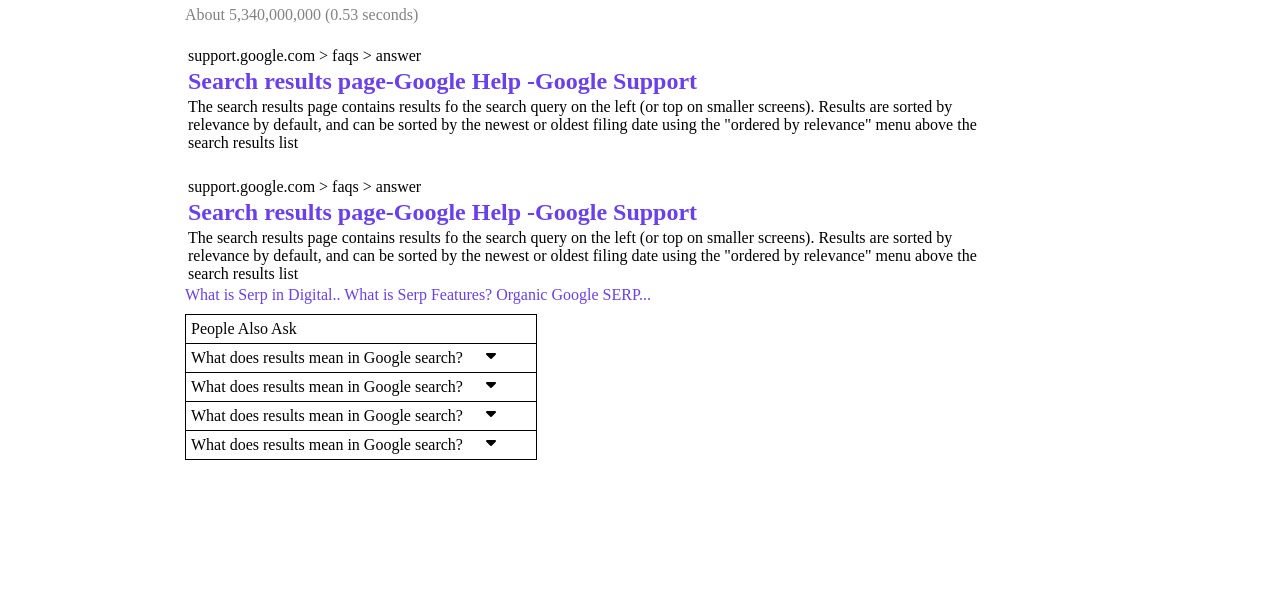
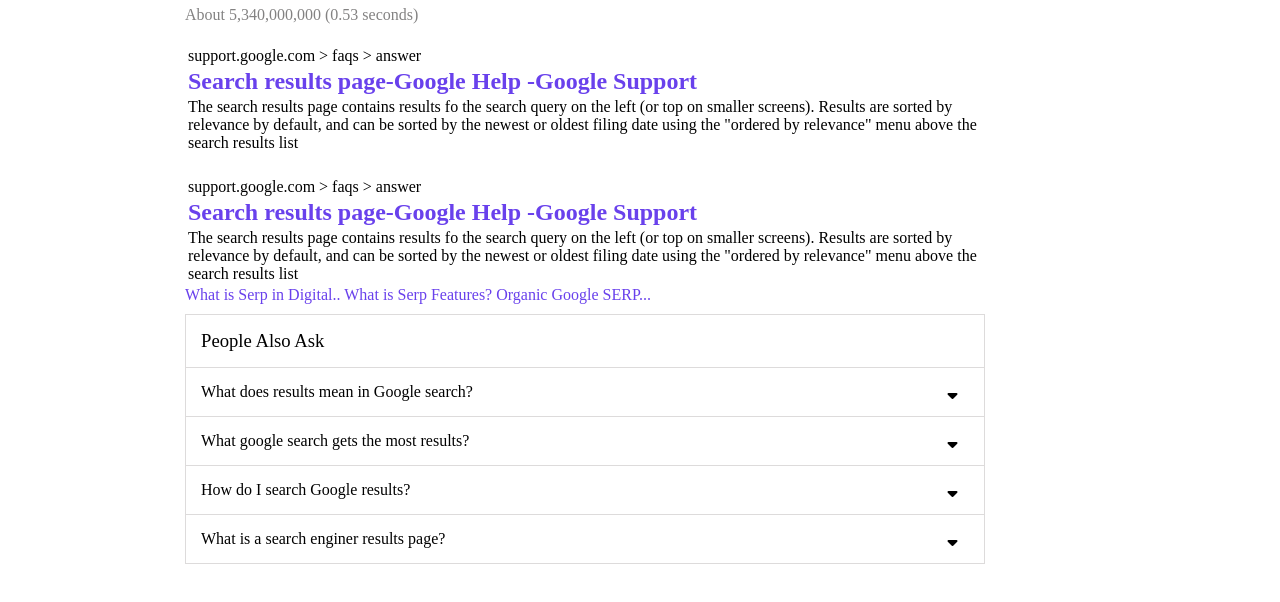
Before and after one commit to reynolga/google_search_results, a plain HTML site: page index.html in a window 1280 px wide. Shown: the part 142-744 px from the top of the page. Drawn offline with Linux system fonts and the light colour scheme.

Commit message:
Changed the people ask section to a flexbox

```diff
--- a/index.html
+++ b/index.html
@@ -79,16 +79,22 @@
       <div class="people-ask-grid">
       <span class="people-ask-grid-header"> People Also Ask</span>
 
-      <div>What does results mean in Google search?</div>
-      <i class="fas fa-sort-down"></i>
-      <div>What does results mean in Google search?</div>
-      <i class="fas fa-sort-down"></i>
-      <div>What does results mean in Google search?</div>
-      <i class="fas fa-sort-down"></i>
-      <div>What does results mean in Google search?</div>
-      <i class="fas fa-sort-down"></i>
-
+      <div class="people-ask-grid-row">
+        <div>What does results mean in Google search?</div>
+        <i class="fas fa-sort-down"></i>
       </div>
+      <div class="people-ask-grid-row">
+        <div>What google search gets the most results?</div>
+        <i class="fas fa-sort-down"></i>
+      </div>
+      <div class="people-ask-grid-row">
+        <div>How do I search Google results?</div>
+        <i class="fas fa-sort-down"></i>
+      </div>
+      <div class="people-ask-grid-row">
+        <div>What is a search enginer results page?</div>
+        <i class="fas fa-sort-down"></i>
+        </div>
       </div>
 
     </div>
--- a/style.css
+++ b/style.css
@@ -136,35 +136,39 @@ hr {
 }
 
 .people-ask-grid {
-  display: grid;
-  align-self: flex-start;
-  grid-template-columns: 300px 50px;
-  grid-template-rows: auto;
-  align-items: center;
-  border: 1px solid black;
+  display: flex;
+  flex-direction: column;
+  align-items: flex-start;
+  border: 1px solid var(--gray);
 }
 
 .people-ask-grid-header{
-  grid-column: 1/3;
-  padding: 5px 5px;
+  padding: 15px 15px;
+  font-size: 14pt;
 }
 
-.people-ask-grid div{
-  box-sizing: border-box;
-  padding: 5px 5px;
+.people-ask-grid-row {
+  display: flex;
   width: 100%;
-  justify-self: start;
+  flex-direction: row;
+  border-top: 1px solid var(--gray);
 }
 
-.people-ask-grid i {
+.people-ask-grid-row div{
   box-sizing: border-box;
-  width: 100%;
+  padding: 15px 15px;
+  flex: 10;
+  font-size: 12pt;
+}
+
+.people-ask-grid-row i {
+  box-sizing: border-box;
   justify-self: end;
-  height: 100%;
+  align-self: center;
+  flex: 0.5;
 }
 
 .people-ask-grid div,
 .people-ask-grid i {
   box-sizing: border-box;
-  border-top: 1px solid black;
 }
```
